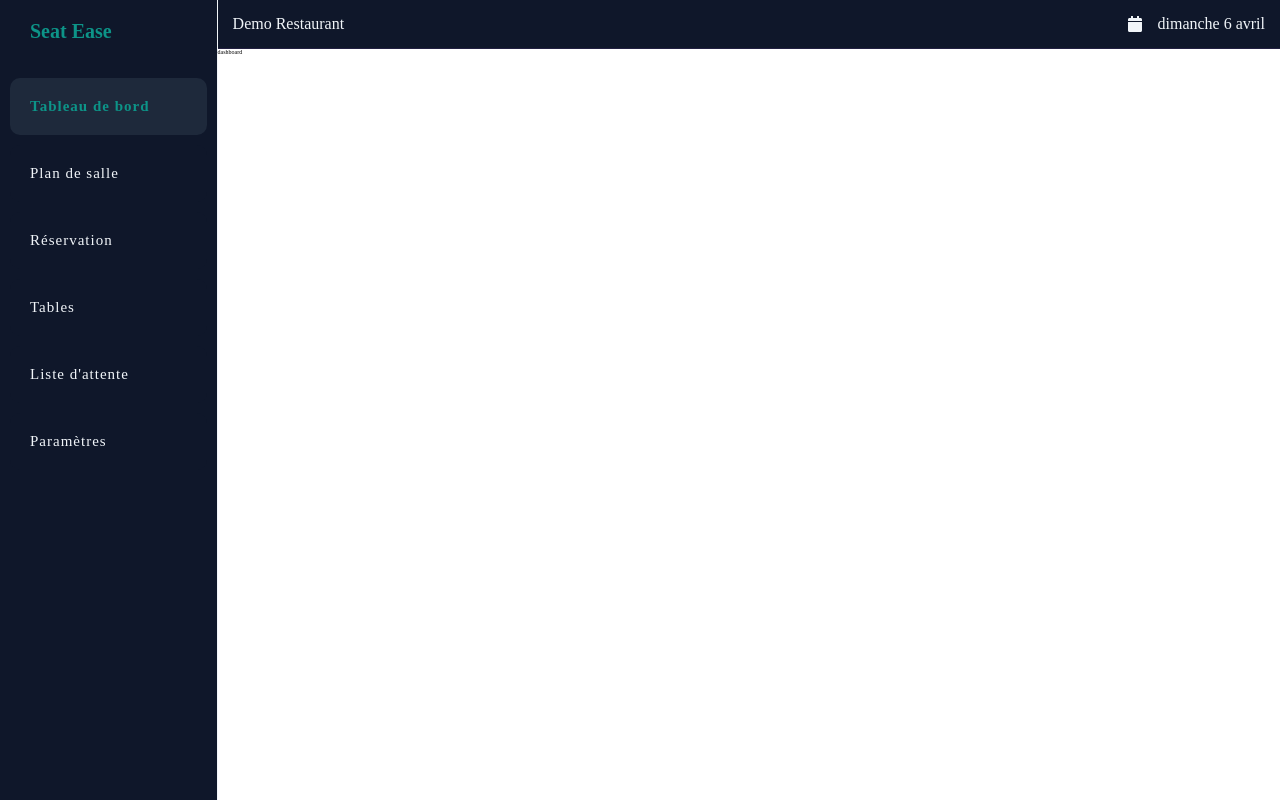
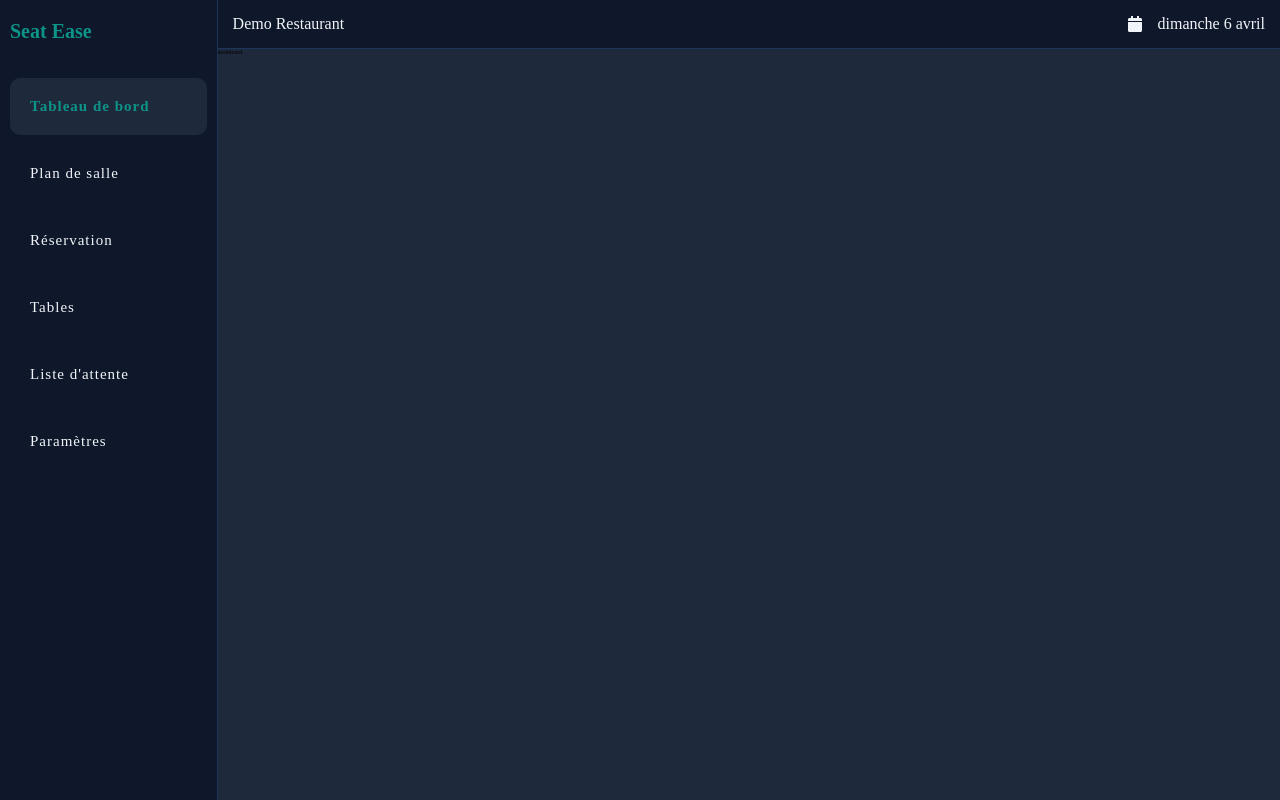
Before and after one commit to Seat-Ease/FrontEnd, a Vue app: page / in a window 1280 px wide. Built offline with nearby package versions, Linux system fonts and the light colour scheme; a web font is replaced by a local one; what v-calendar, vue-konva would draw is missing.

Commit message:
layout done

```diff
--- a/src/components/layout/AppLayout.vue
+++ b/src/components/layout/AppLayout.vue
@@ -26,4 +26,7 @@ import Header from './Header.vue'
   flex-direction: column;
   flex-grow: 1;
 }
+main {
+  flex: 1;
+}
 </style>
--- a/src/components/layout/Header.vue
+++ b/src/components/layout/Header.vue
@@ -31,7 +31,7 @@ const formattedDate = computed(() => {
   justify-content: space-between;
   padding: 1.5rem;
   background-color: #0f172a;
-  border-bottom: 0.1rem solid #222041;
+  border-bottom: 0.15rem solid #1a365d;
 }
 .dateContainer {
   display: flex;
--- a/src/components/layout/Sidebar.vue
+++ b/src/components/layout/Sidebar.vue
@@ -49,7 +49,7 @@ const currentRoute = useRoute()
   gap: 1.5rem;
   background-color: #0f172a;
   height: 100%;
-  border-right: 0.1rem solid #f1f5f9;
+  border-right: 0.15rem solid #1a365d;
   flex-shrink: 0;
   min-width: 17%;
   padding: 0 1rem;
@@ -64,7 +64,7 @@ const currentRoute = useRoute()
   font-size: 2rem;
   color: #0d9488;
   font-weight: bold;
-  padding: 2rem;
+  padding: 2rem 0;
 }
 .link {
   text-decoration: none;
--- a/src/pages/Dashboard.vue
+++ b/src/pages/Dashboard.vue
@@ -1,3 +1,10 @@
 <template>
   <div class="dashboard-page-container">dashboard</div>
 </template>
+<style>
+.dashboard-page-container {
+  flex: 1;
+  background-color: #1e293b;
+  min-height: 100%;
+}
+</style>
```
